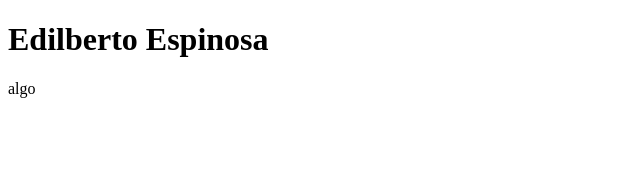
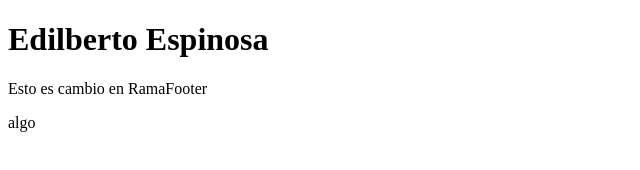
Before and after one commit to edilbertoespinosa/FapCod, a plain HTML site: page index.html in a window 1280 px wide. Shown: the whole page, without its empty margins (0-640 px from the left). Drawn offline with Linux system fonts and the light colour scheme.

Commit message:
Inserte un p en la rama footer como prueba

```diff
--- a/index.html
+++ b/index.html
@@ -10,6 +10,7 @@
 
 <body>
      <h1>Edilberto Espinosa</h1>
+     <p>Esto es cambio en RamaFooter</p>
      <div class="container">
           <span>
                algo
```
